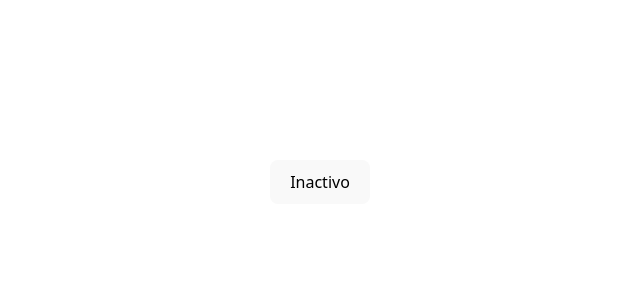
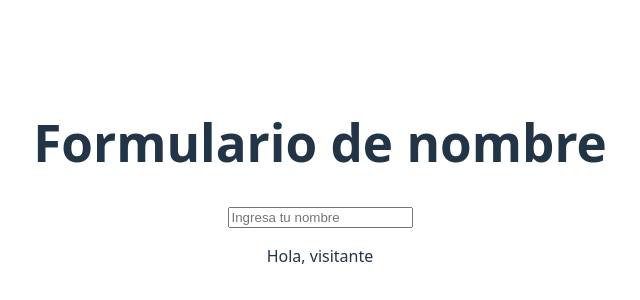
Before and after one commit to Raf-Hs/Curso-de-React.js, a React (Vite) app: page / in a window 1280 px wide. Shown: the part 218-518 px from the top of the page, without its empty margins (320-960 px from the left). Built offline with nearby package versions, Linux system fonts and the light colour scheme.

Commit message:
Se implementaron los cambios de la clase 6. Eventos y manejo de estado en React: name form interactivo

```diff
--- a/src/App.jsx
+++ b/src/App.jsx
@@ -1,10 +1,11 @@
 
 import './App.css'
-import ToggleButton from "./components/ToggleButton"
+import NameForm from "./components/nameForm"
 function App() {
   return (
     <>
-      <ToggleButton/>
+      <h1>Formulario de nombre</h1>
+      <NameForm/>
     </>
   )
 }
--- /dev/null
+++ b/src/components/NameForm.jsx
@@ -0,0 +1,20 @@
+import {useState} from "react";
+
+const NameForm = () => {
+    const [name,setName] = useState("")
+
+    return (
+        <div>
+            <input
+                type="text"
+                placeholder="Ingresa tu nombre"
+                value={name}
+                onChange={(e) => setName (e.target.value)}
+                />
+
+                <p>Hola, {name || "visitante"}</p>
+        </div>
+    )
+}
+
+export default NameForm;
--- a/src/components/ToggleButton.jsx
+++ b/src/components/ToggleButton.jsx
@@ -6,7 +6,7 @@
     return (
         <div>
             <button onClick={() => setIsActive (!isActive)}>
-                {isActive ? "Activo" : "Inactivo"}
+                {isActive ? "Activo 👍" : "Inactivo 👎"}
             </button>
         </div>
     )
```
